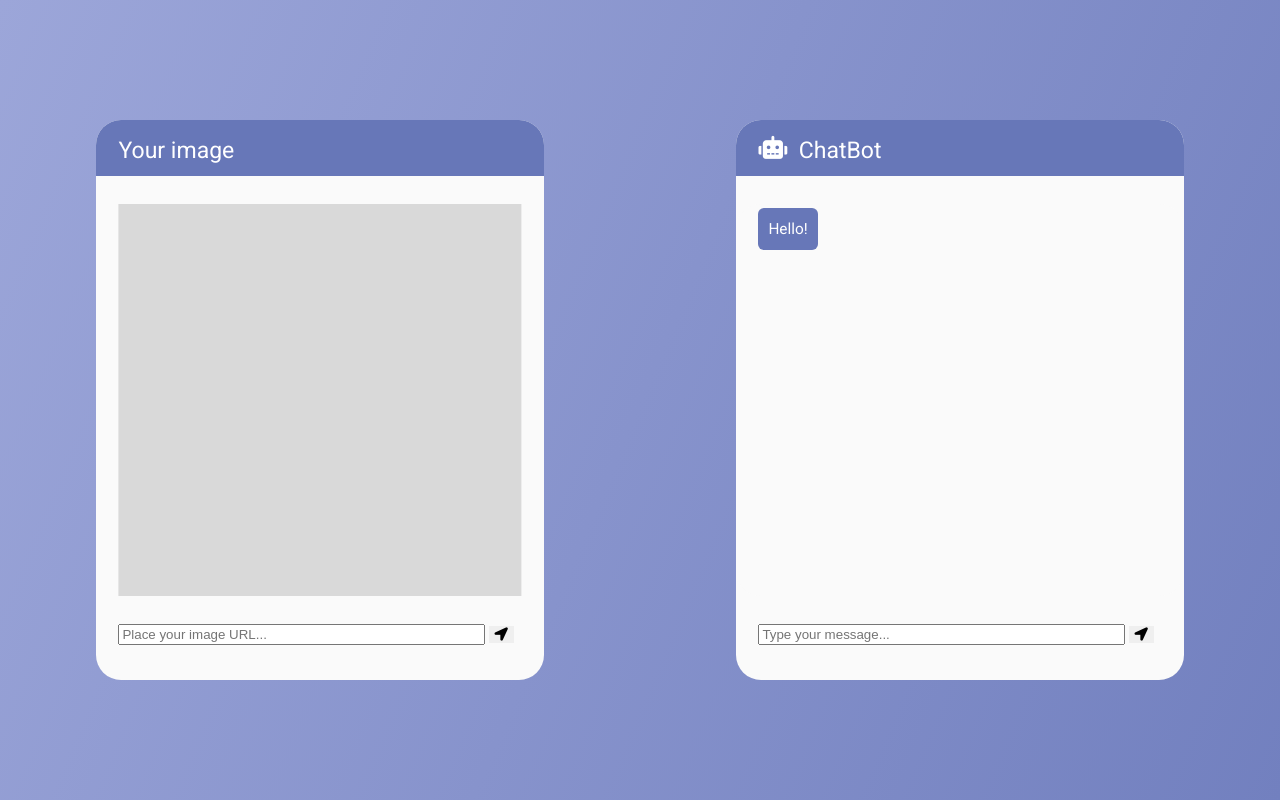
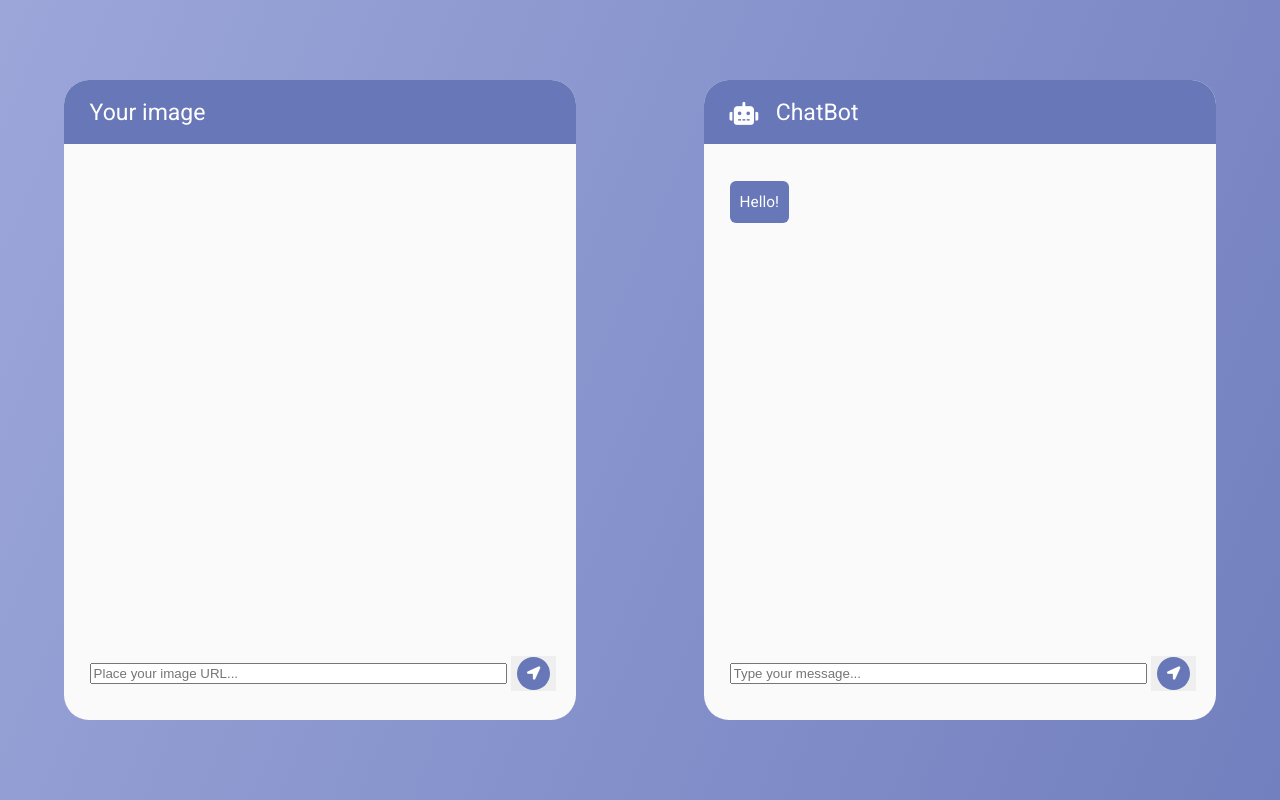
Before and after one commit to lhienga/chatbot, a Flask app: page / in a window 1280 px wide. Run offline with Flask 3, Linux system fonts and the light colour scheme; some libraries are stand-ins or nearby versions.

Commit message:
edit button

```diff
--- /dev/null
+++ b/response.csv
@@ -0,0 +1,6 @@
+,id,image_url,user_message,bot_message,feedback
+0,1,https://hype.my/wp-content/uploads/2017/05/blackpink.jpg,sd,generated text,
+1,2,https://hype.my/wp-content/uploads/2017/05/blackpink.jpg,k,generated text,like
+2,3,https://hype.my/wp-content/uploads/2017/05/blackpink.jpg,k,generated text,
+3,4,https://hype.my/wp-content/uploads/2017/05/blackpink.jpg,k,generated text,like
+4,5,https://hype.my/wp-content/uploads/2017/05/blackpink.jpg,k,generated text,dislike
--- a/static/index.css
+++ b/static/index.css
@@ -4,7 +4,7 @@
   top: 0;
   right: 0;
   width: 50%;
-  height: 100vh;
+  height: 100%;
   display: flex;
   flex-direction: column;
   align-items: center;
@@ -15,9 +15,9 @@
 
   position: absolute;
   top: 0;
-  left: 0;
+  left: 0%;
   width: 50%;
-  height: 100vh;
+  height: 100%;
   display: flex;
   flex-direction: column;
   align-items: center;
@@ -63,8 +63,8 @@
   left: 0;
   border-radius: var(--br-6xl);
   background-color: var(--color-gray-100);
-  width: 70%;
-  height: 70%;
+  width: 80%;
+  height: 80%;
   display: flex;
   flex-direction: column;
   align-items: center;
@@ -72,6 +72,9 @@
 }
 .image-place {
   background-color: white;
+}
+#imageFormeight {
+  background-color: var(--color-gray-100);
 }
 
 .image-box-head {
@@ -182,8 +185,8 @@
   left: 0;
   border-radius: var(--br-6xl);
   background-color: var(--color-gray-100);
-  width: 70%;
-  height: 70%;
+  width: 80%;
+  height: 80%;
   display: flex;
   flex-direction: column;
   align-items: center;
@@ -473,3 +476,10 @@
 #text {
   width: 80%; /* Adjust the width as needed */
 }
+
+.submit-arrow {
+  background-color: var(--color-orchid); /* Change to your desired background color */
+  color: white; /* Change the icon color if needed */
+  padding: 10px; /* Add padding to adjust the space around the icon */
+  border-radius: 50%; /* Optional: Apply a border-radius for a rounded background */
+}
--- a/templates/index.html
+++ b/templates/index.html
@@ -34,7 +34,7 @@
 
               <form id="urlArea" class="input-group">
                 <input type="text" id="url" name="img_url" placeholder="Place your image URL..." autocomplete="off" class="form-control type_msg" required/>
-                <button type = "submit" id = "send" class="send_btn"><i class="fas fa-location-arrow"></i></button>
+                <button type = "submit" id = "send" class="send_btn"><i class="fas fa-location-arrow submit-arrow"></i></button>
               </form>
 
 
@@ -61,7 +61,7 @@
           <div class="chat-area">
             <form id="messageArea" class="input-group">
               <input type="text" id="text" name="msg" placeholder="Type your message..." autocomplete="off" class="form-control type_msg" required/>
-              <button type = "submit" id = "send1" class="send_btn"><i class="fas fa-location-arrow"></i></button>
+              <button type = "submit" id = "send1" class="send_btn"><i class="fas fa-location-arrow submit-arrow"></i></button>
             </form>
           </div>
 
```
